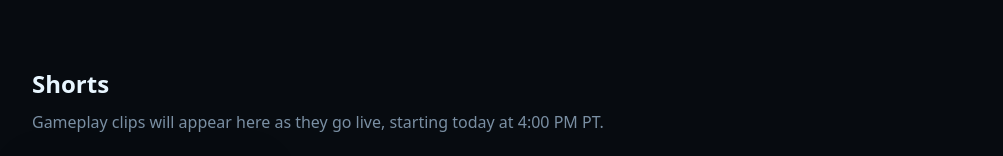
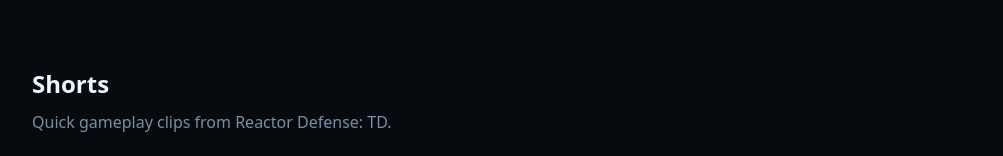
Before and after one commit to RoboschnozGaming/roboschnozgaming.github.io, a plain HTML site: page index.html in a window 1280 px wide. Shown: the part 6001-6157 px from the top of the page, without its empty margins (138-1141 px from the left). Drawn offline with Linux system fonts and the light colour scheme; grey boxes are pictures that could not be loaded.

Commit message:
Update Shorts section copy now that the first clip is live.

```diff
--- a/index.html
+++ b/index.html
@@ -377,7 +377,7 @@
 
   <section class="rv" id="shorts">
     <h2>Shorts</h2>
-    <p class="sub">Gameplay clips will appear here as they go live, starting today at 4:00 PM PT.</p>
+    <p class="sub">Quick gameplay clips from Reactor Defense: TD.</p>
     <div class="shorts-grid">
       <div class="short"><iframe src="https://www.youtube.com/embed/J-z8HwbI34I" title="Reactor Defense Short" loading="lazy" allow="accelerometer; encrypted-media; picture-in-picture" allowfullscreen></iframe></div>
     </div>
```
